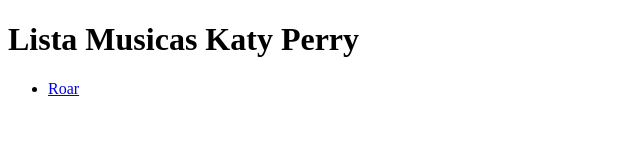
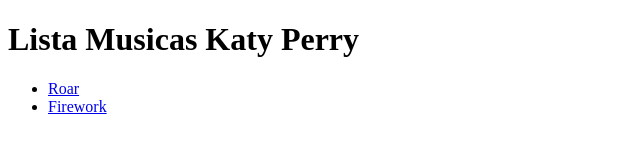
Before and after one commit to emerson-marcos/html_git, a plain HTML site: page KatyPerry/listaMusicaKatyPerry.html in a window 1280 px wide. Shown: the full height of the page, 0-640 px from the left. Drawn offline with Linux system fonts and the light colour scheme.

Commit message:
feat: Criação link musica firework

```diff
--- a/KatyPerry/listaMusicaKatyPerry.html
+++ b/KatyPerry/listaMusicaKatyPerry.html
@@ -12,6 +12,7 @@
                 <nav>
                     <ul>
                         <li><a href="/KatyPerry/roar.html">Roar</a></li>
+                        <li><a href="/KatyPerry/firework.html">Firework</a></li>
                     </ul>
                 </nav>
             </section>
```
